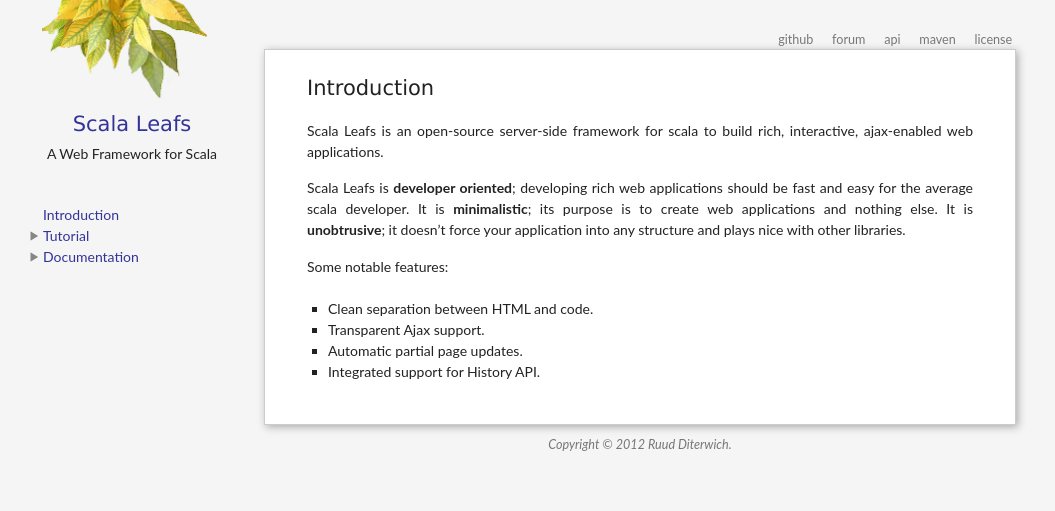
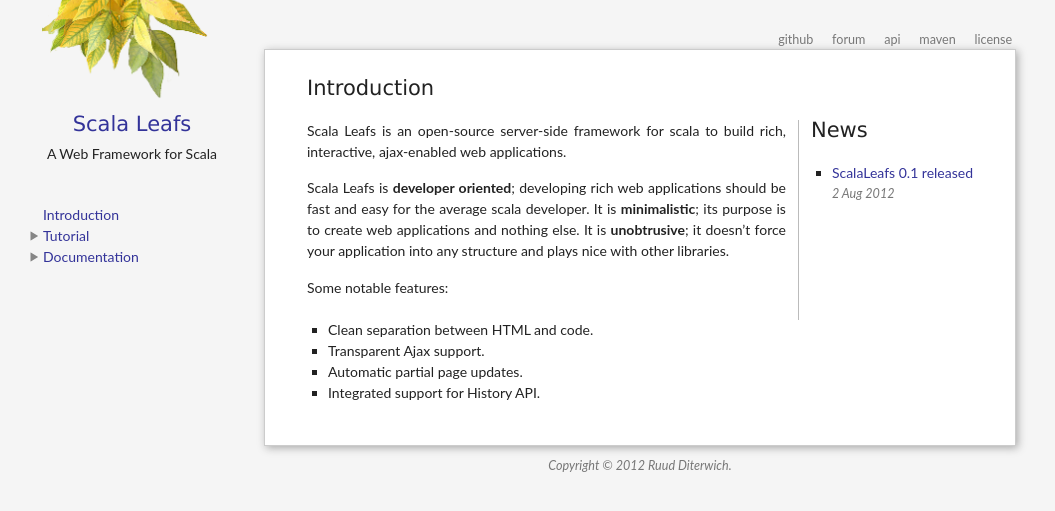
Before and after one commit to scalastuff/scalaleafs, a Jekyll site: the page built from index.md, in a window 1280 px wide. Shown: the top 511 px of the page, without its empty margins (0-1055 px from the left). Built offline with Jekyll 4.4.1, drawn with Linux system fonts in a browser that asks for light colours.

Commit message:
Updated index.md

```diff
--- a/index.md
+++ b/index.md
@@ -3,6 +3,13 @@
 layout: default
 ---
 
+  <div style="float: right; height: 200px; margin-left: 12px;padding-left: 12px; border-left: 1px solid #bbb">
+
+<h3>News</h3>
+<ul>
+    <li><span style="white-space:nowrap; color: #339">ScalaLeafs 0.1 released</span><div style="color:#777; font-style:italic; font-size: 90%">2 Aug 2012</div></li>
+</ul>
+        </div>
 
 Scala Leafs is an open-source server-side framework for scala to build rich, interactive, ajax-enabled web applications.
 
```
